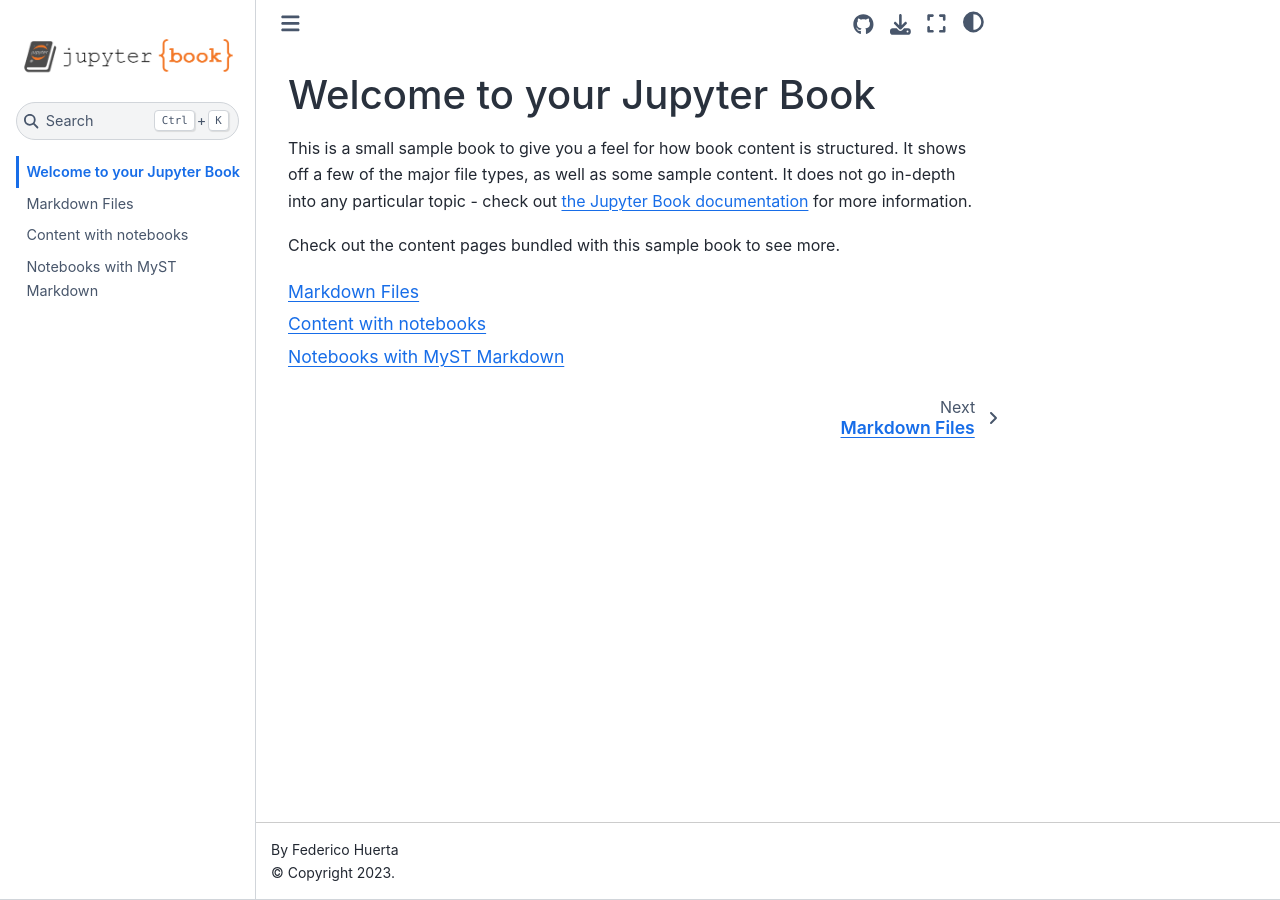
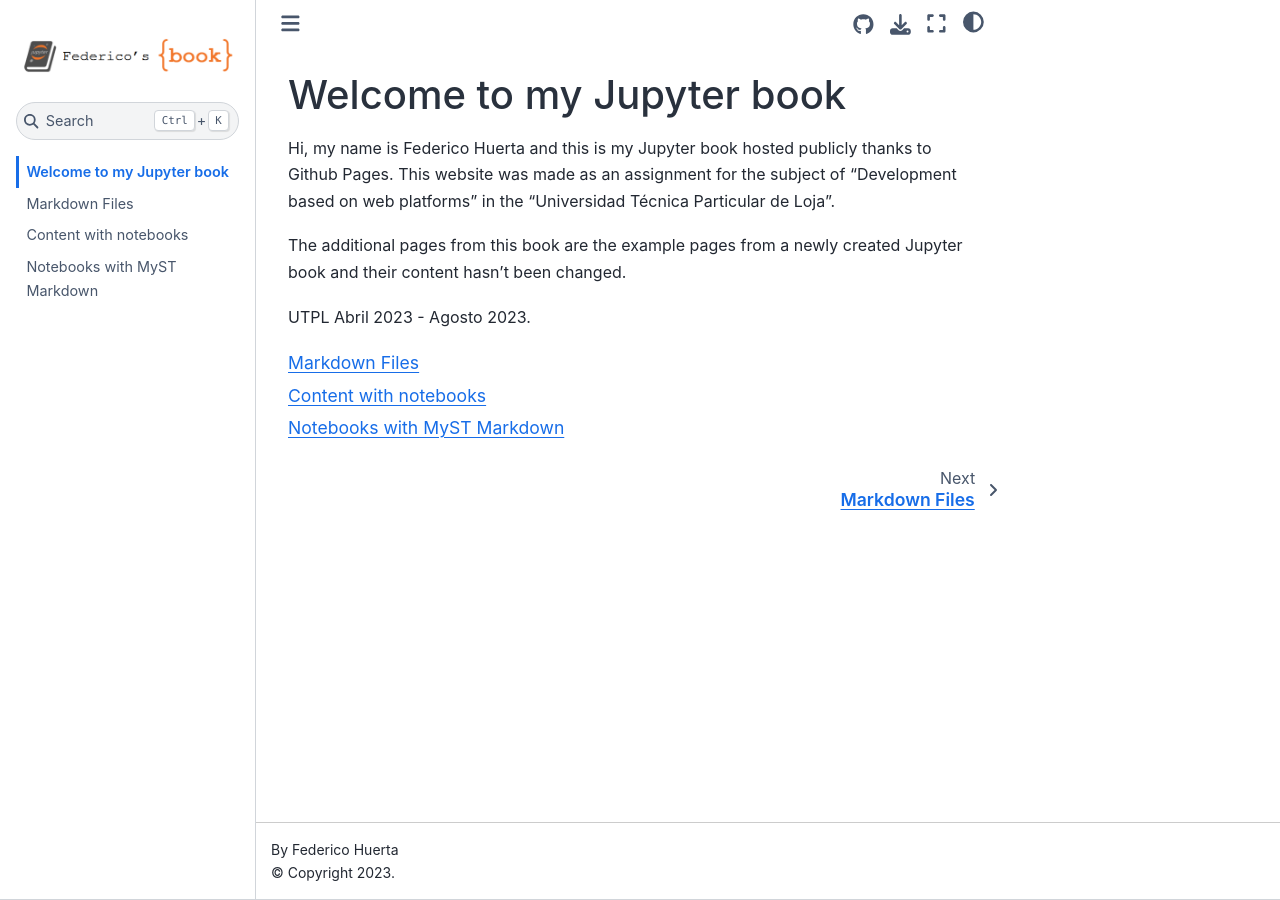
Before and after one commit to huerta-federico/6c1b_dpw_presentacion, a Jupyter Book: the page built from intro.md, in a window 1280 px wide. Built offline with Jupyter Book 1.0.4 settings and Sphinx 7.4.7 and the Sphinx Book theme 1.1.4, drawn with Linux system fonts in a browser that asks for light colours.

Commit message:
Personal info

````diff
--- a/_config.yml
+++ b/_config.yml
@@ -1,7 +1,7 @@
 # Book settings
 # Learn more at https://jupyterbook.org/customize/config.html
 
-title: My sample book
+title: Federico Huerta's book
 author: Federico Huerta
 logo: logo.png
 
--- a/intro.md
+++ b/intro.md
@@ -1,11 +1,10 @@
-# Welcome to your Jupyter Book
+# Welcome to my Jupyter book
 
-This is a small sample book to give you a feel for how book content is
-structured.
-It shows off a few of the major file types, as well as some sample content.
-It does not go in-depth into any particular topic - check out [the Jupyter Book documentation](https://jupyterbook.org) for more information.
+Hi, my name is Federico Huerta and this is my Jupyter book hosted publicly thanks to Github Pages. This website was made as an assignment for the subject of "Development based on web platforms" in the "Universidad Técnica Particular de Loja".
 
-Check out the content pages bundled with this sample book to see more.
+The additional pages from this book are the example pages from a newly created Jupyter book and their content hasn't been changed.
+
+UTPL Abril 2023 - Agosto 2023.
 
 ```{tableofcontents}
 ```
````
Also changed, not shown: logo.png, logo_og.png (added).
